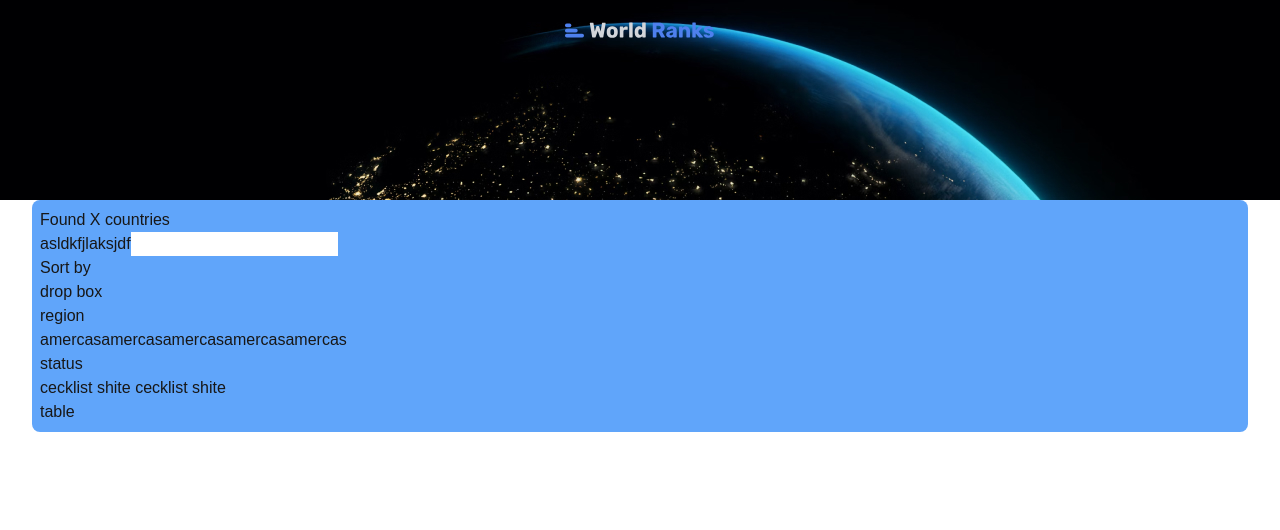
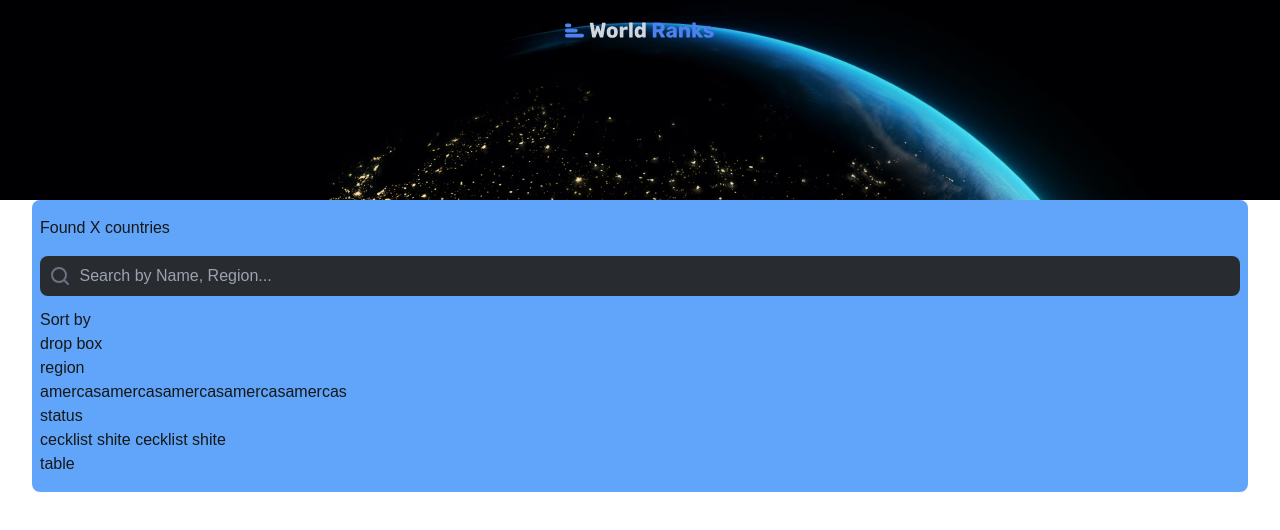
Before and after one commit to ilyasbikarnaf/World-Ranks, a Next.js app in the folder world_rank/: page / in a window 1280 px wide. Shown: the top 530 px of the page. Built offline with nearby package versions, Linux system fonts and the light colour scheme.

Commit message:
configure search input

```diff
--- a/world_rank/app/page.tsx
+++ b/world_rank/app/page.tsx
@@ -1,12 +1,22 @@
+"use client";
+import searchSVG from "@/assets/Search.svg";
+import Image from "next/image";
+
 export default function Page() {
   return (
-    <div className="bg-blue-400 p-2 w-[95%] mx-auto rounded-lg ">
-      <div>
+    <div className="bg-blue-400 px-2 py-4 w-[95%] mx-auto rounded-lg space-y-3">
+      <div className="flex flex-col gap-y-4">
         <p>Found X countries</p>
 
-        <div>
-          asldkfjlaksjdf
-          <input type="text" />
+        <div className="flex w-full bg-[#282B30] p-2 rounded-lg justify-center">
+          <button>
+            <Image src={searchSVG} alt="search icon" />
+          </button>
+          <input
+            type="text"
+            placeholder="Search by Name, Region..."
+            className="px-2 rounded w-full bg-transparent outline-none"
+          />
         </div>
       </div>
 
```
